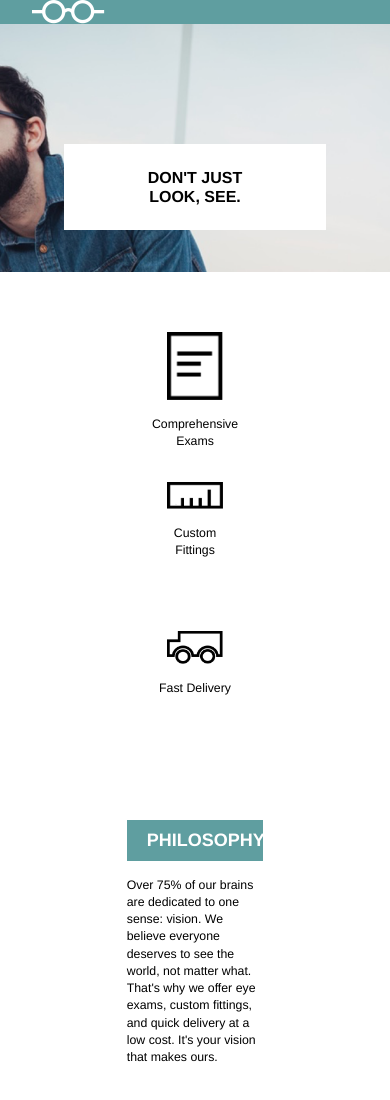
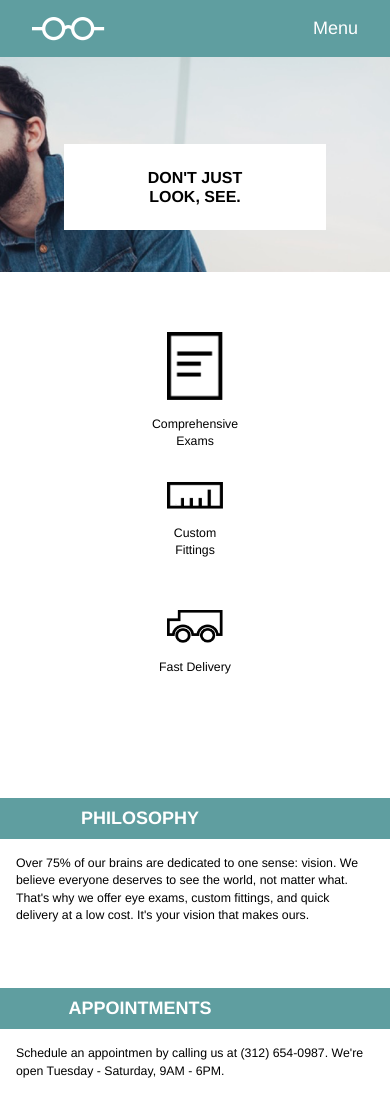
Before and after one commit to leotocca/tortoishell, a plain HTML site: page index.html in a window 390 px wide. Shown: the top 1100 px of the page. Drawn offline with Linux system fonts and the light colour scheme.

Commit message:
almost almost

```diff
--- a/resources/css/style.css
+++ b/resources/css/style.css
@@ -227,6 +227,10 @@ footer img {
 
 @media only screen and (max-width: 470px) {
 
+  .width {
+    width: 100%
+  }
+
   .imagebanner {
     height: 17rem;
   }
@@ -236,6 +240,7 @@ footer img {
   }
 
   .navmobile {
+    display: inline-block;
     margin-top: 1rem;
     margin-bottom: 1rem;
   }
@@ -248,9 +253,19 @@ footer img {
     display: none;
   }
 
+  .widthreloaded {
+    width: 100%;
+    display: flex;
+    justify-content: center;
+  }
+
+  .containerbanner {
+    width: 100%;
+  }
+
   .contentbanner {
     margin: 9rem 0 0 0;
-    width: 100%
+    width: 100%;
   }
 
   .contentbanner h1 {
@@ -267,12 +282,14 @@ footer img {
     align-items: center;
   }
 
+  .service2 {
+    margin-top: 1.34rem;
+  }
+
   .service2, .service3 {
-    margin-top: 1.34rem;
     margin-left: 0;
     margin-bottom: 0;
   }
-
 
   .servicetext {
     font-size: 0.77rem;
@@ -286,7 +303,8 @@ footer img {
   }
 
   .philosophytitle {
-    width: 100%
+    width: 100%;
+    text-align: center;
   }
 
   .philosophy2 {
@@ -295,20 +313,24 @@ footer img {
 
   .philosophy2, .philosophy1 {
     margin-left: 0;
+    width: 100%;
   }
 
   .philosophytext {
     font-size: 0.77rem;
+    width: 90%;
+    margin-left: 1rem;
   }
 
   footer {
+    width: 100%;
     display: flex;
-    justify-content: center;
+    flex-direction: column;
+    align-items: center;
   }
 
   footer span {
     display: none;
   }
 
-
 }
```
